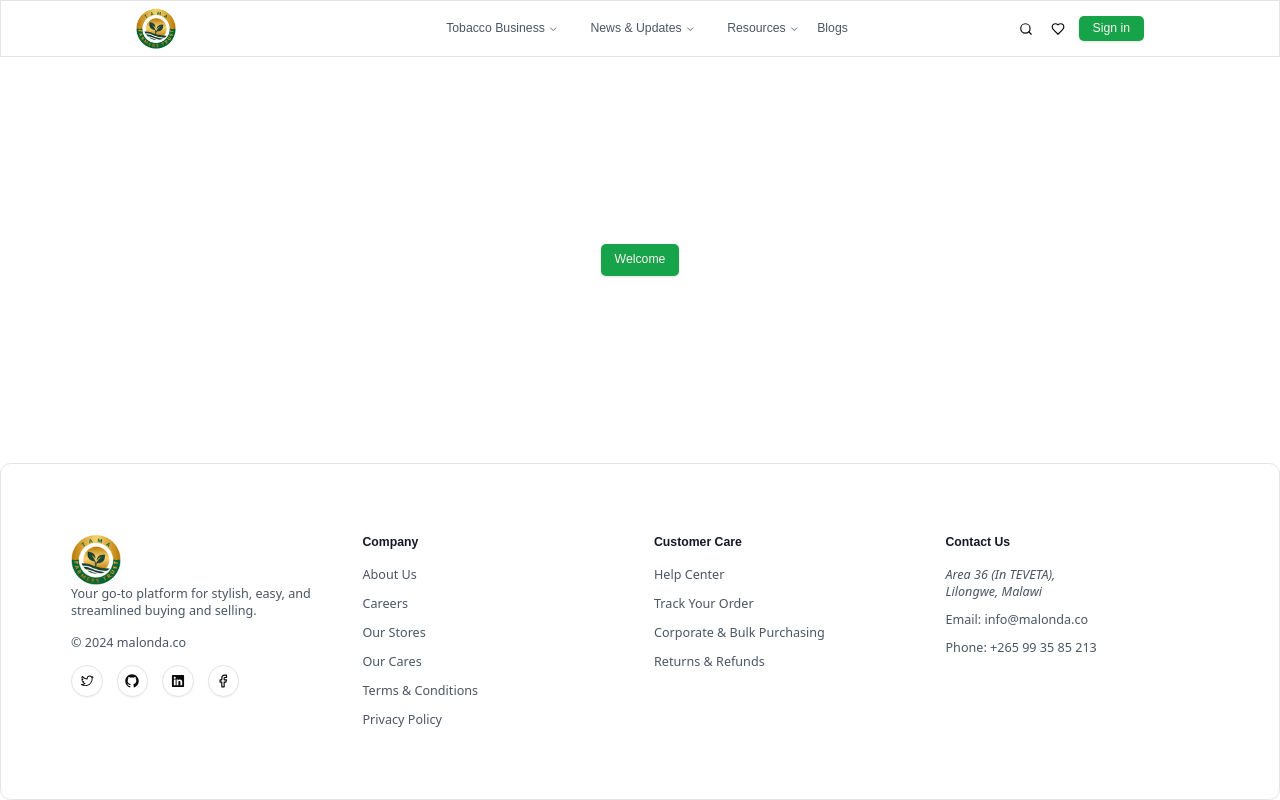
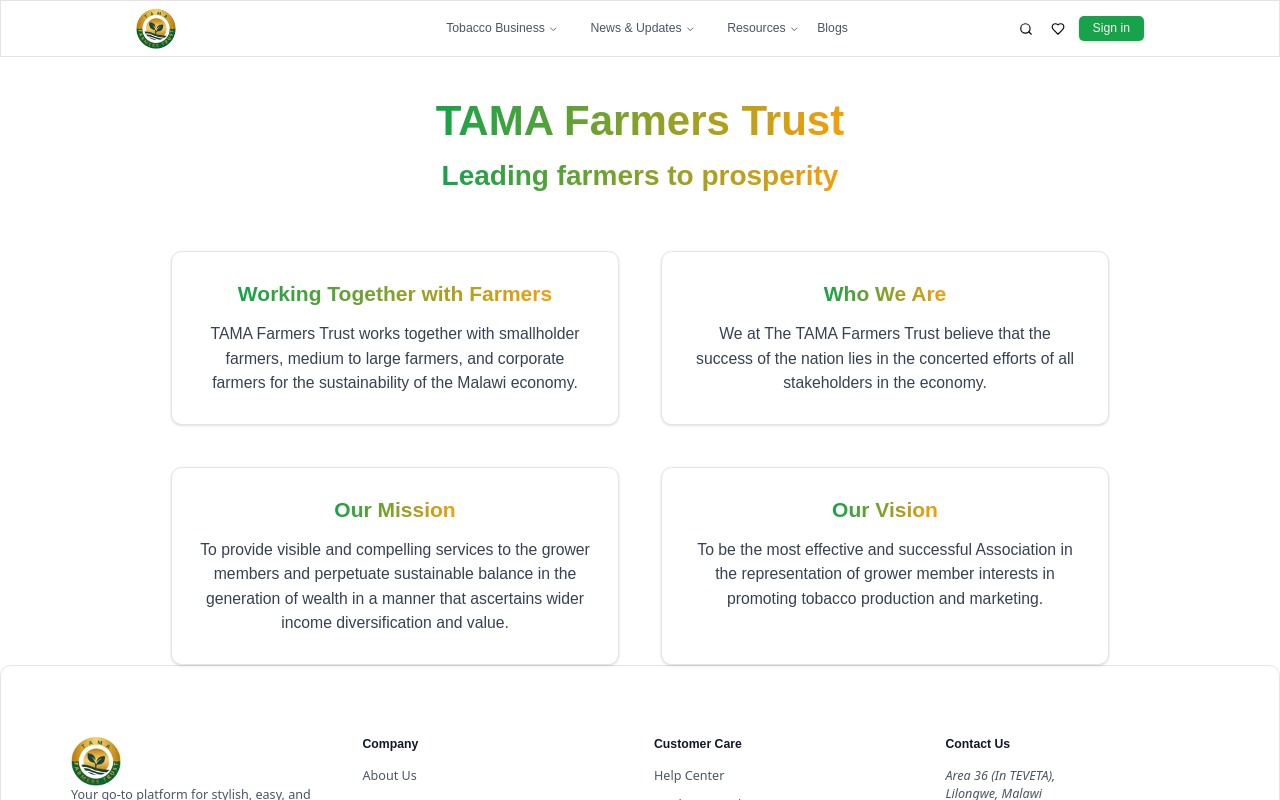
Before and after one commit to IsaacKalambo22/tama, a Next.js app in the folder frontend/: page / in a window 1280 px wide. Shown: the top 800 px of the page. Built offline with nearby package versions, Linux system fonts and the light colour scheme.

Commit message:
home text cards

```diff
--- a/frontend/src/app/globals.css
+++ b/frontend/src/app/globals.css
@@ -45,7 +45,15 @@
   @apply bg-gradient-to-r from-purple-500 to-cyan-500 bg-clip-text text-transparent;
 }
 .purple_subtitle {
-  @apply bg-gradient-to-r from-purple-500 to-cyan-500 bg-clip-text text-transparent text-[2rem];
+  @apply bg-gradient-to-r from-purple-500 to-cyan-500 bg-clip-text text-transparent text-[2rem] leading-snug;
+}
+
+.green_gradient {
+  @apply bg-gradient-to-r from-green-600 to-amber-500 bg-clip-text text-transparent leading-snug;
+}
+
+.green_subtitle {
+  @apply bg-gradient-to-r from-green-600 to-amber-500 bg-clip-text text-transparent text-[2rem] leading-snug;
 }
 
 .desc {
--- a/frontend/src/app/page.tsx
+++ b/frontend/src/app/page.tsx
@@ -1,9 +1,5 @@
-import { Button } from '@/components/ui/button';
+import Home from '@/modules/client/home';
 
-export default function Home() {
-  return (
-    <div className='flex h-full justify-center items-center'>
-      <Button>Welcome</Button>
-    </div>
-  );
+export default function HomePage() {
+  return <Home />;
 }
--- a/frontend/src/layout/index.tsx
+++ b/frontend/src/layout/index.tsx
@@ -26,7 +26,7 @@
         {!isAuthPage && !isAdminPage && (
           <Navbar />
         )}
-        <div className='max-w-7xl mx-auto sm:px-16 px-6 grow h-screen'>
+        <div className='max-w-7xl mx-auto max-sm:px-6 grow h-screen'>
           {children}
         </div>
         <Toaster />
--- /dev/null
+++ b/frontend/src/modules/client/home-text-card/index.tsx
@@ -0,0 +1,24 @@
+import { Card } from '@/components/ui/card';
+
+interface HomeTextCardProps {
+  title: string;
+  description: string;
+}
+
+const HomeTextCard = ({
+  title,
+  description,
+}: HomeTextCardProps) => {
+  return (
+    <Card className='flex flex-col items-center p-8 w-full sm:w-[45%] lg:w-[40%] text-center hover:border-green-500 transition-transform transform hover:scale-105'>
+      <span className='green_subtitle font-bold text-lg md:text-xl lg:text-2xl mb-4'>
+        {title}
+      </span>
+      <p className='text-gray-700 text-base md:text-lg leading-relaxed'>
+        {description}
+      </p>
+    </Card>
+  );
+};
+
+export default HomeTextCard;
--- /dev/null
+++ b/frontend/src/modules/client/home/index.tsx
@@ -0,0 +1,39 @@
+import HomeTextCard from '../home-text-card';
+
+const Home = () => {
+  return (
+    <div className='flex flex-col items-center gap-16'>
+      <h1 className='text-center mt-10 font-bold text-3xl sm:text-5xl leading-snug'>
+        <span className='green_gradient'>
+          TAMA Farmers Trust
+        </span>
+        <br />
+        <span className='green_subtitle'>
+          Leading farmers to prosperity
+        </span>
+        <br />
+      </h1>
+
+      <div className='flex flex-wrap justify-center gap-12 '>
+        <HomeTextCard
+          title='Working Together with Farmers'
+          description='TAMA Farmers Trust works together with smallholder farmers, medium to large farmers, and corporate farmers for the sustainability of the Malawi economy.'
+        />
+        <HomeTextCard
+          title='Who We Are'
+          description='We at The TAMA Farmers Trust believe that the success of the nation lies in the concerted efforts of all stakeholders in the economy.'
+        />
+        <HomeTextCard
+          title='Our Mission'
+          description='To provide visible and compelling services to the grower members and perpetuate sustainable balance in the generation of wealth in a manner that ascertains wider income diversification and value.'
+        />
+        <HomeTextCard
+          title='Our Vision'
+          description='To be the most effective and successful Association in the representation of grower member interests in promoting tobacco production and marketing.'
+        />
+      </div>
+    </div>
+  );
+};
+
+export default Home;
```
